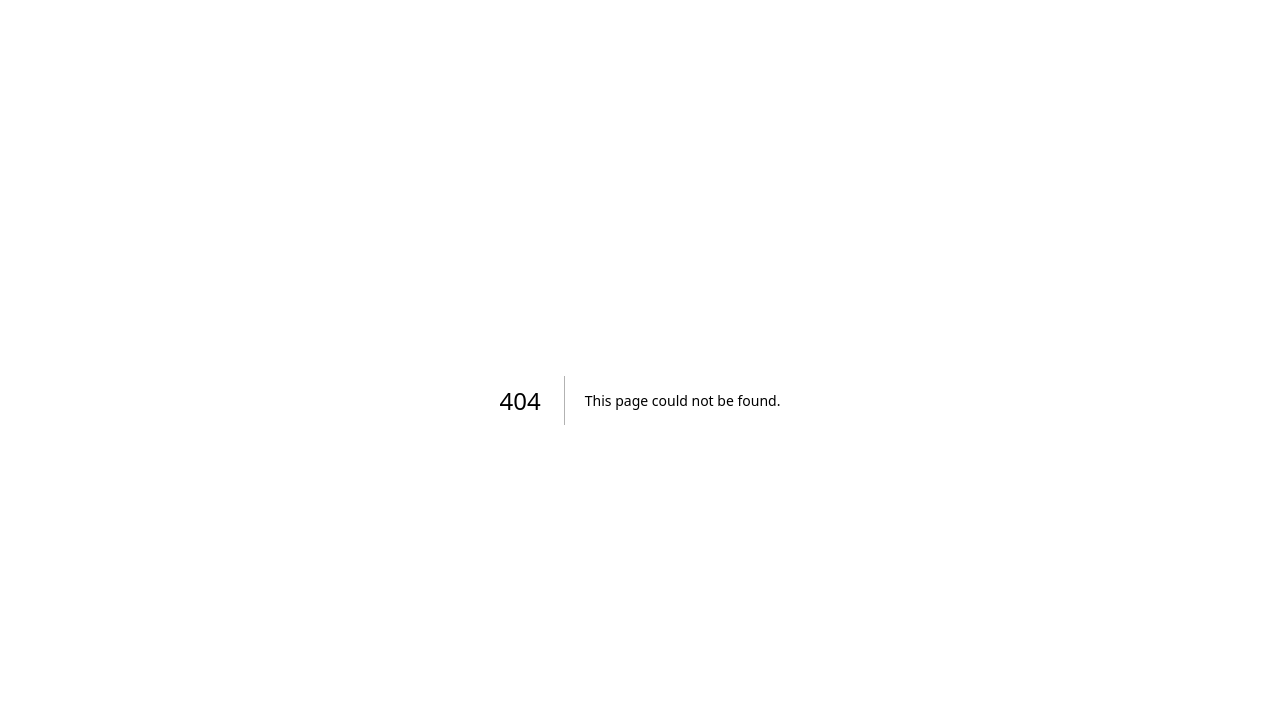
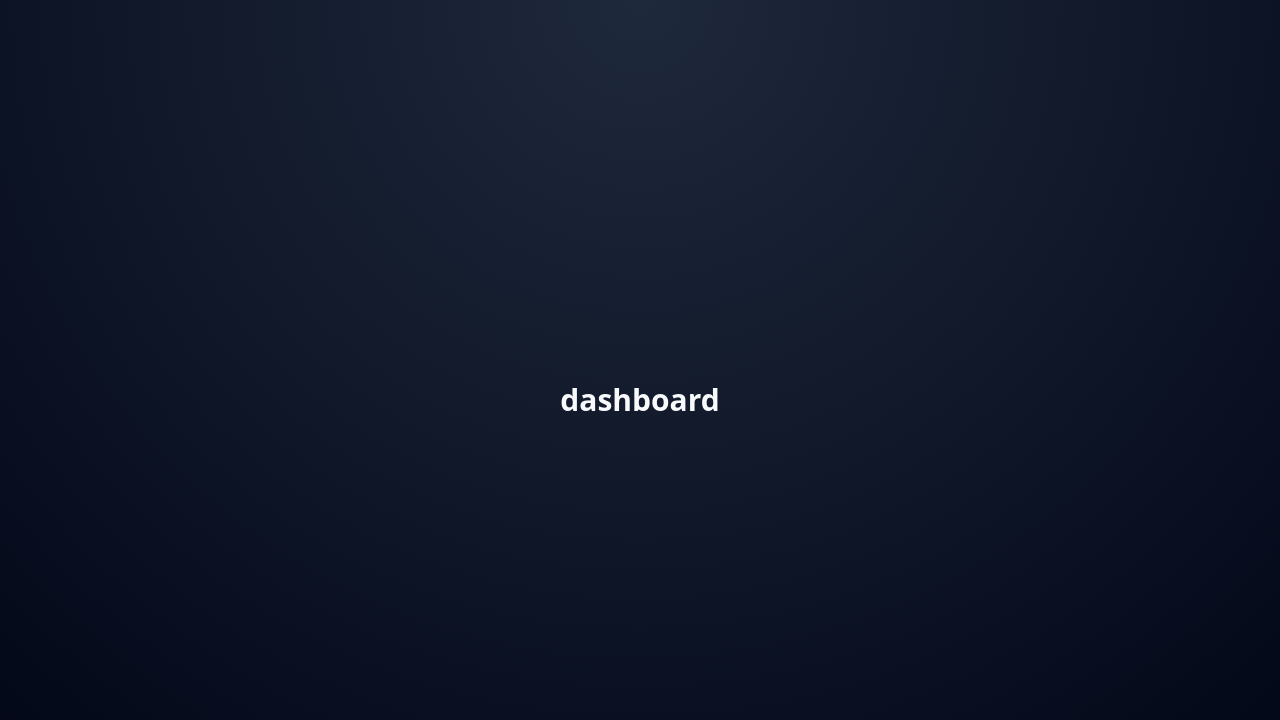
Before and after one commit to nopopcorn12312/AxyraBot, a Next.js app in the folder frontend/: page /dashboard in a window 1280 px wide. Before the commit this address had no page. Shown: the top 720 px of the page. Built offline with nearby package versions, Linux system fonts and the light colour scheme.

Commit message:
Adding a dashboard page with no design currently

```diff
--- /dev/null
+++ b/frontend/app/dashboard/page.tsx
@@ -0,0 +1,7 @@
+export default function DashboardPage() {
+  return (
+    <main className="min-h-screen flex items-center justify-center bg-[radial-gradient(circle_at_top,_#1e293b,_#020617)]">
+      <h1 className="text-3xl font-semibold text-slate-50">dashboard</h1>
+    </main>
+  );
+}
--- a/frontend/app/page.tsx
+++ b/frontend/app/page.tsx
@@ -2,7 +2,7 @@ const backendUrl = process.env.NEXT_PUBLIC_BACKEND_URL ?? "https://your-backend.
 const frontendUrl = process.env.NEXT_PUBLIC_FRONTEND_URL;
 
 export default function HomePage() {
-  const redirectTarget = frontendUrl ? `${frontendUrl}/connected` : "";
+  const redirectTarget = frontendUrl ? `${frontendUrl}/dashboard` : "";
   const connectUrl = redirectTarget
     ? `${backendUrl}/auth/start?redirect=${encodeURIComponent(redirectTarget)}`
     : `${backendUrl}/auth/start`;
```
